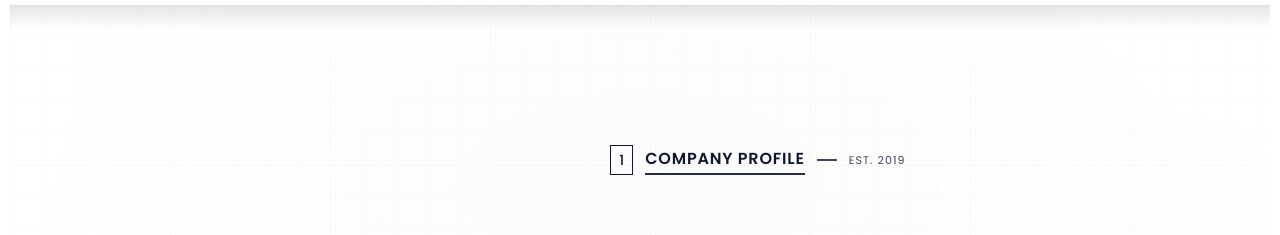
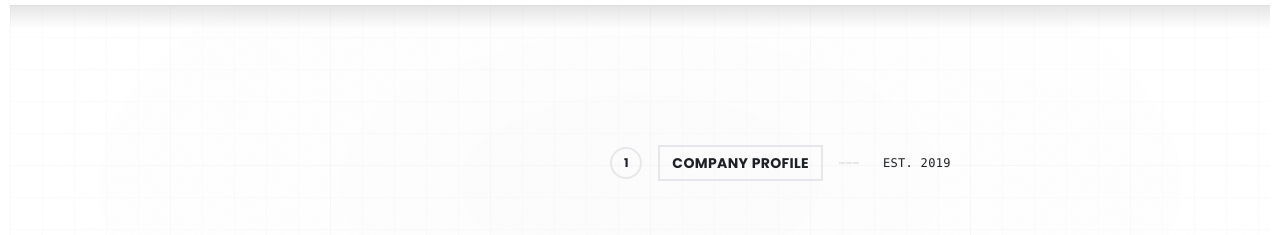
Before and after one commit to dylansirockman/whytehorse-frame-build, a React (Vite) app: page / in a window 1280 px wide. Shown: the part 1000-1235 px from the top of the page. Built offline with nearby package versions, Linux system fonts and the light colour scheme.

Commit message:
Redesign Blueprint Headers

```diff
--- a/src/components/BlueprintPillHeader.tsx
+++ b/src/components/BlueprintPillHeader.tsx
@@ -21,32 +21,33 @@ const BlueprintPillHeader: React.FC<BlueprintPillHeaderProps> = ({
   return (
     <Component
       className={cn(
-        'flex items-center gap-3 mb-6',
+        'flex items-center gap-4 mb-6',
         dense ? 'py-2' : 'py-3',
         className
       )}
     >
-      {/* Index Box */}
+      {/* Blueprint Index Circle */}
       {index && (
-        <div className="shrink-0 border-[1.5px] border-slate-900 px-2 py-1 leading-none">
-          <span className="text-sm font-medium text-slate-900 select-none">
+        <div className="shrink-0 w-8 h-8 rounded-full border-2 border-hsl(var(--construction-dark)) bg-hsl(var(--construction-light)) flex items-center justify-center">
+          <span className="text-xs font-bold text-hsl(var(--construction-dark)) select-none">
             {index}
           </span>
         </div>
       )}
 
-      {/* Title with underline */}
-      <div className="relative uppercase font-semibold tracking-wider text-sm md:text-base text-slate-900 pb-0.5">
-        {title}
-        <span className="absolute left-0 -bottom-[2px] w-full h-[1.5px] bg-slate-900/90" />
+      {/* Blueprint Title Block */}
+      <div className="bg-hsl(var(--construction-light)) border-2 border-hsl(var(--construction-dark)) px-3 py-1.5">
+        <div className="uppercase font-bold tracking-wide text-sm text-hsl(var(--construction-dark))">
+          {title}
+        </div>
       </div>
 
-      {/* Rule/Line extension */}
-      <div className="flex-1 h-[1.5px] bg-slate-900/80 min-w-[20px]" />
+      {/* Blueprint Grid Line */}
+      <div className="flex-1 h-0 border-t-2 border-dashed border-hsl(var(--construction-dark))/40 min-w-[20px]" />
 
-      {/* Right Meta */}
+      {/* Right Meta in Blueprint Style */}
       {metaRight && (
-        <div className="uppercase text-[11px] tracking-widest font-normal text-slate-900/80 whitespace-nowrap">
+        <div className="bg-hsl(var(--construction-dark)) text-hsl(var(--construction-light)) px-2 py-1 text-xs font-mono uppercase tracking-wide">
           {metaRight}
         </div>
       )}
```
